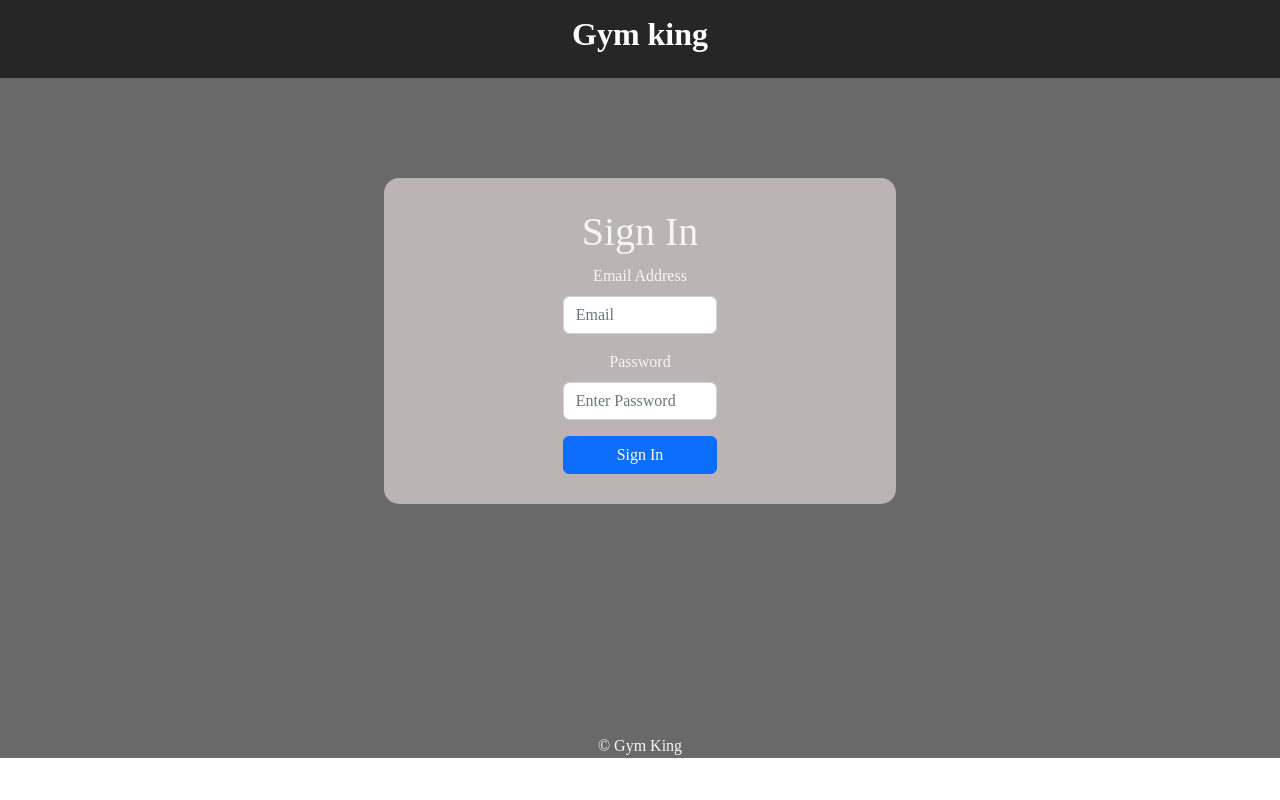
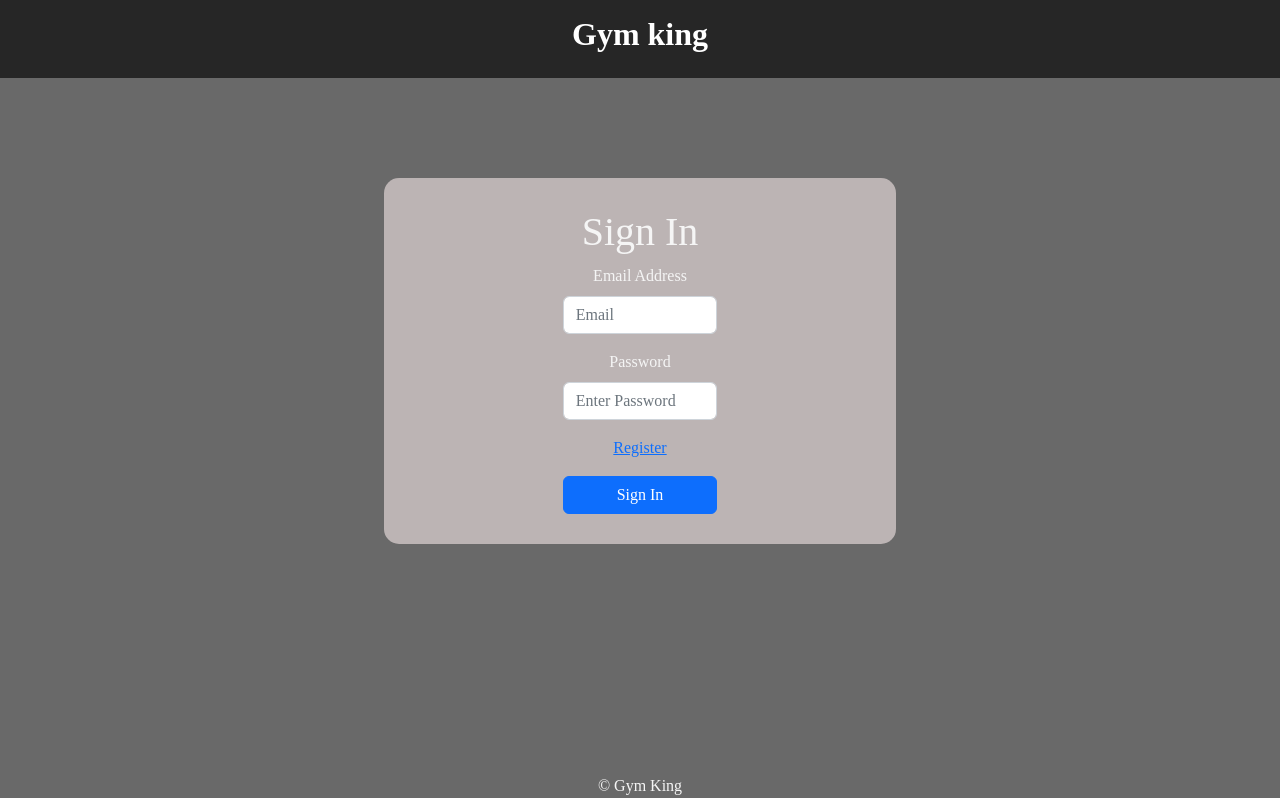
Before and after one commit to bakuganmw/front-gym, a React (Create React App) app: page /login in a window 1280 px wide. Built offline with nearby package versions, Linux system fonts and the light colour scheme.

Commit message:
registration transition

```diff
--- a/src/pages/LoginPage.js
+++ b/src/pages/LoginPage.js
@@ -21,6 +21,11 @@ function LoginPage() {
               placeholder="Enter Password"
             ></Form.Control>
           </Form.Group>
+          <Form.Group className="mb-3 rounded" controlId="password">
+          <a href="#">
+                Register
+              </a>
+          </Form.Group>
           <Button
             className="rounded"
             type="submit"
```
